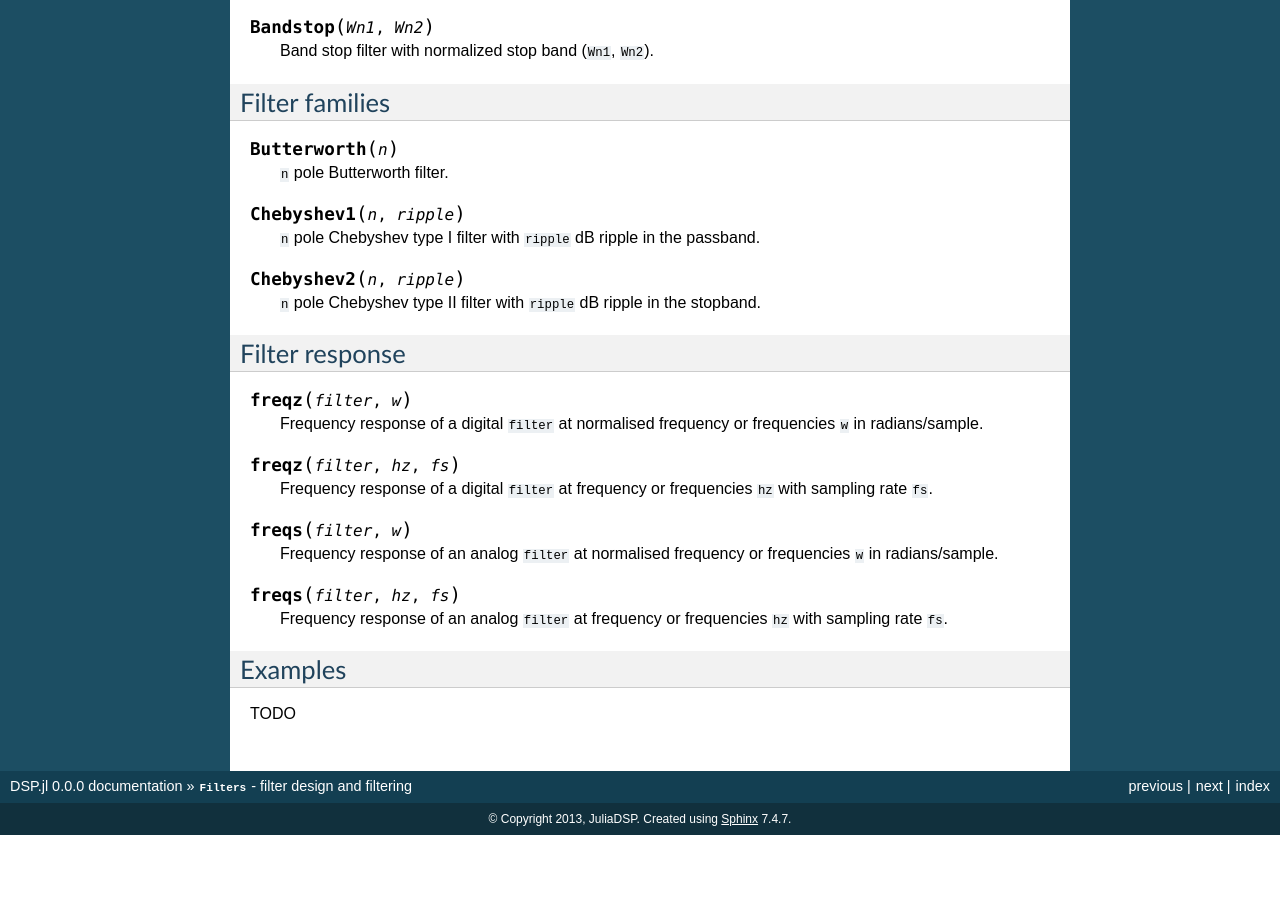
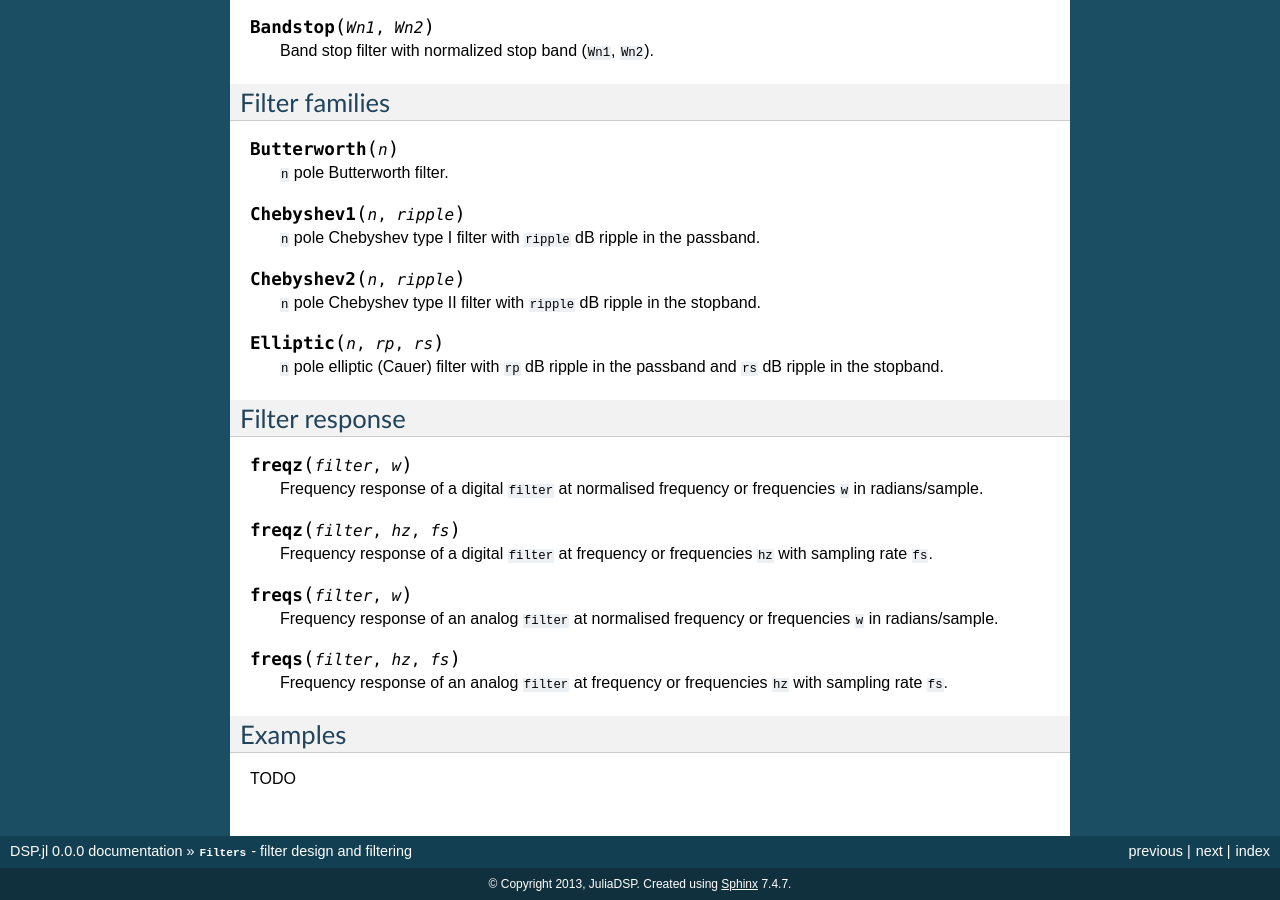
Before and after one commit to JuliaDSP/DSP.jl, a Sphinx documentation site: the page built from doc/filters.rst, in a window 1280 px wide and 900 px high, scrolled down 1584 px. Built offline with Sphinx 7.4.7, drawn with Linux system fonts in a browser that asks for light colours; formulas are drawn with MathJax 3; before the commit the page ends 2419 px from its top, so only the background shows below that.

Commit message:
Add elliptic filter prototype
Fixes #17

```diff
--- a/doc/filters.rst
+++ b/doc/filters.rst
@@ -119,6 +119,12 @@ Filter families
     ``n`` pole Chebyshev type II filter with ``ripple`` dB ripple in
     the stopband.
 
+.. function:: Elliptic(n, rp, rs)
+
+    ``n`` pole elliptic (Cauer) filter with ``rp`` dB ripple in the
+    passband and ``rs`` dB ripple in the stopband.
+
+
 Filter response
 -----------------------
 
```
Also changed, not shown: 3 other files.
